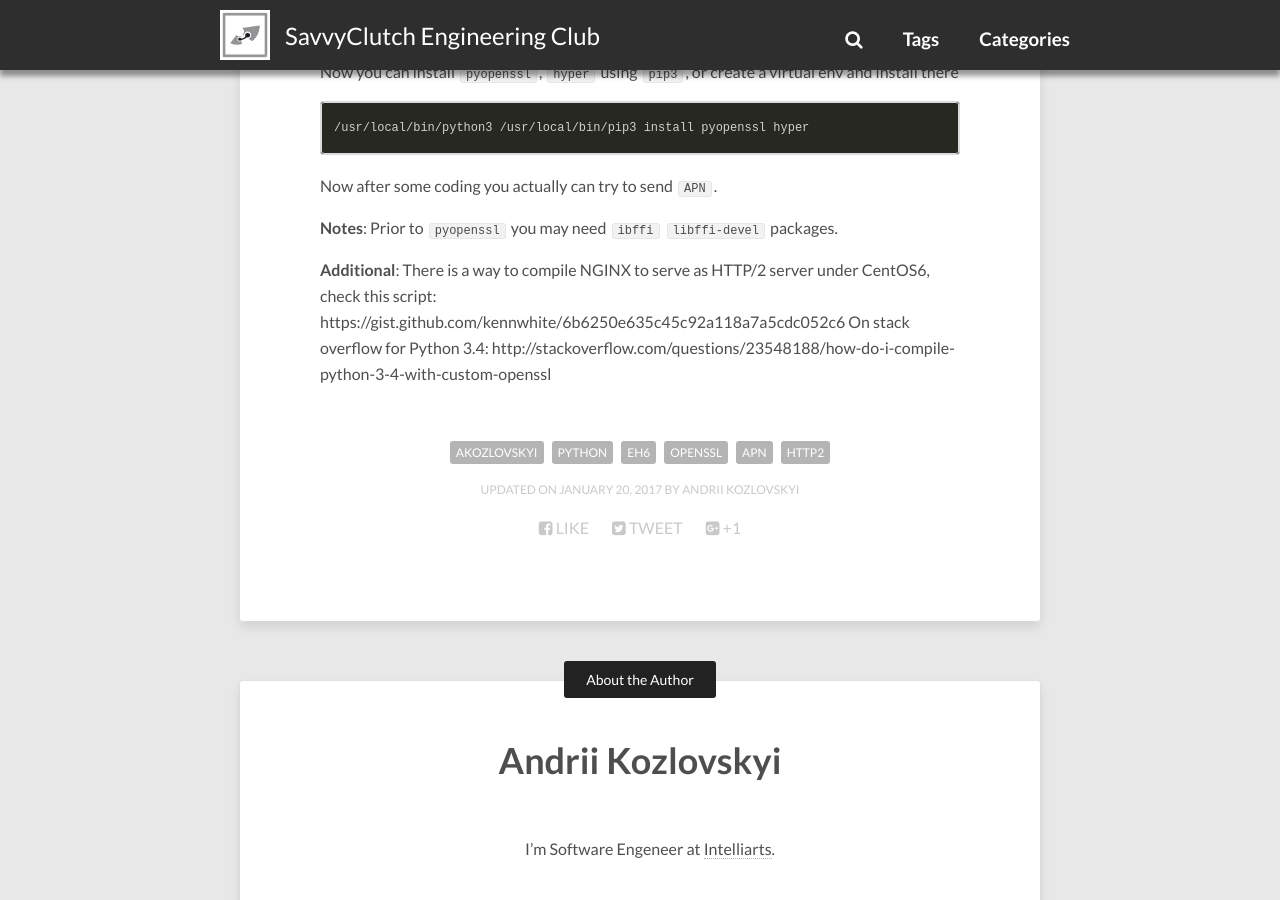
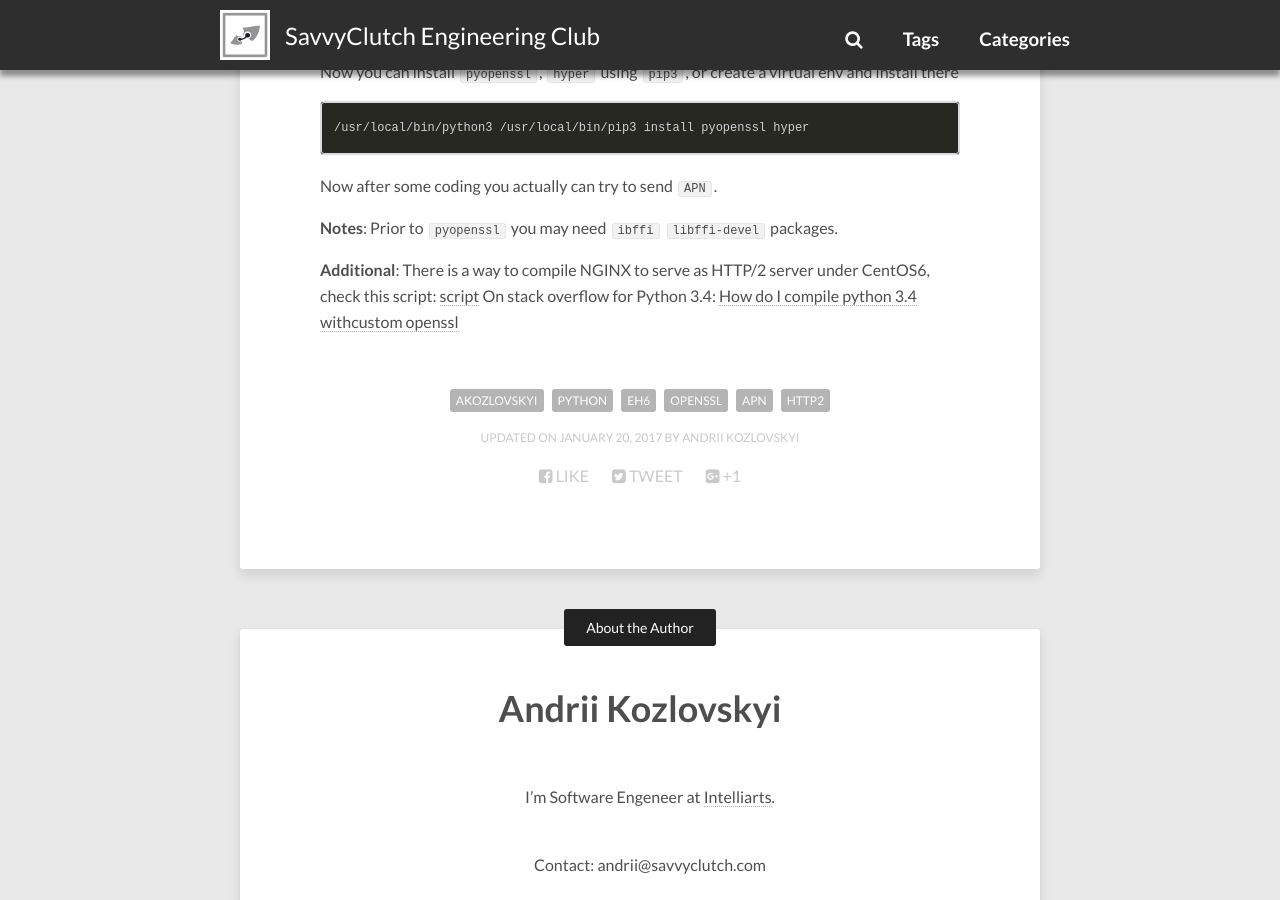
Before and after one commit to savvyclutch/savvyclutch.github.io, a Jekyll site: the page built from _posts/2017-01-20-centos6-compiling-python-with-custom-OpenSSL-to-support-ALPN-for-HTTP2-and-APN.md, in a window 1280 px wide and 900 px high, scrolled down 2466 px. Built offline with Jekyll 4.4.1, drawn with Linux system fonts in a browser that asks for light colours; nearby versions of some CDN libraries; comment, search, counter and statistics services are not loaded.

Commit message:
Update 2017-01-20-centos6-compiling-python-with-custom-OpenSSL-to-support-ALPN-for-HTTP2-and-APN.md
Update links formatting

```diff
--- a/_posts/2017-01-20-centos6-compiling-python-with-custom-OpenSSL-to-support-ALPN-for-HTTP2-and-APN.md
+++ b/_posts/2017-01-20-centos6-compiling-python-with-custom-OpenSSL-to-support-ALPN-for-HTTP2-and-APN.md
@@ -97,5 +97,5 @@
 Prior to `pyopenssl` you may need `ibffi` `libffi-devel` packages.
 
 **Additional**:
-There is a way to compile NGINX to serve as HTTP/2 server under CentOS6, check this script: https://gist.github.com/kennwhite/6b6250e635c45c92a118a7a5cdc052c6
-On stack overflow for Python 3.4: http://stackoverflow.com/questions/23548188/how-do-i-compile-python-3-4-with-custom-openssl
+There is a way to compile NGINX to serve as HTTP/2 server under CentOS6, check this script: [script](https://gist.github.com/kennwhite/6b6250e635c45c92a118a7a5cdc052c6)
+On stack overflow for Python 3.4: [How do I compile python 3.4 withcustom openssl](http://stackoverflow.com/questions/23548188/how-do-i-compile-python-3-4-with-custom-openssl)
```
